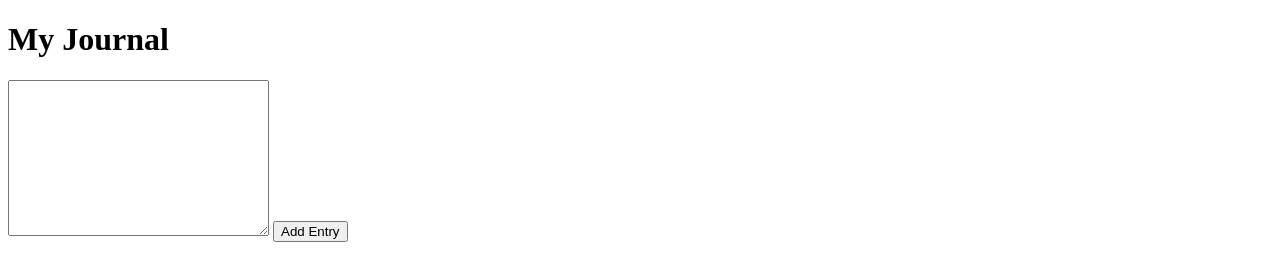
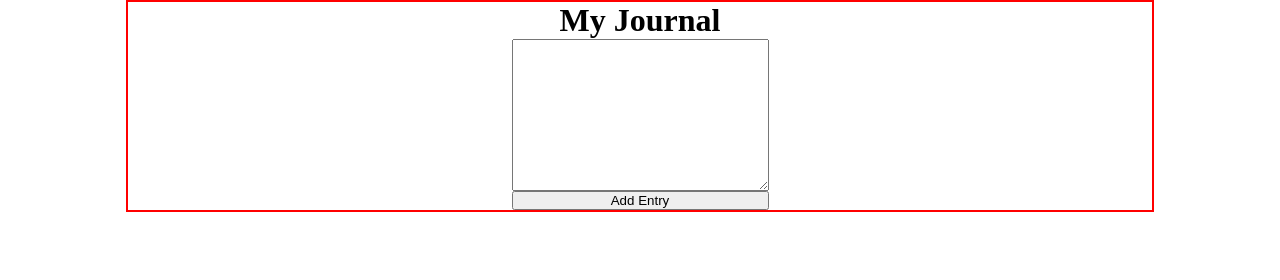
Before and after one commit to KTReimers/WebFundAugCohort, a plain HTML site: page w4/d1/OH/index.html in a window 1280 px wide. Drawn offline with Linux system fonts and the light colour scheme.

Commit message:
Students added to the journal app

```diff
--- a/w4/d1/OH/index.html
+++ b/w4/d1/OH/index.html
@@ -4,13 +4,15 @@
     <meta charset="UTF-8">
     <meta name="viewport" content="width=device-width, initial-scale=1.0">
     <title>Journal</title>
+    <script src="./script.js" defer></script>
+    <link rel="stylesheet" href="style.css">
 </head>
 <body>
     <div class="container">
         <h1>My Journal</h1>
-        <form action="">
+        <form action="" onsubmit="captureEntry(event)">
             <textarea name="" id="" cols="30" rows="10"></textarea>
-            <button onclick="">Add Entry</button>
+            <button>Add Entry</button>
         </form>
         <div id="entries"></div>
     </div>
--- a/w4/d1/OH/script.js
+++ b/w4/d1/OH/script.js
@@ -0,0 +1,9 @@
+function captureEntry(event){
+    event.preventDefault();
+    var element = document.querySelector('textarea')
+    console.log(element.value);
+    var entries = document.querySelector('#entries')
+    console.log(entries);
+    entries.innerHTML += `<p>${element.value}</p>`
+    element.value = ""
+}
--- a/w4/d1/OH/style.css
+++ b/w4/d1/OH/style.css
@@ -0,0 +1,16 @@
+*{
+    margin:0px;
+    padding:0px;
+}
+.container{
+    width:80%;
+    margin: 0px auto;
+    border: solid 2px red;
+    display:flex;
+    flex-direction:column;
+    align-items:center;
+}
+form{
+    display:flex;
+    flex-direction: column;
+}
```
